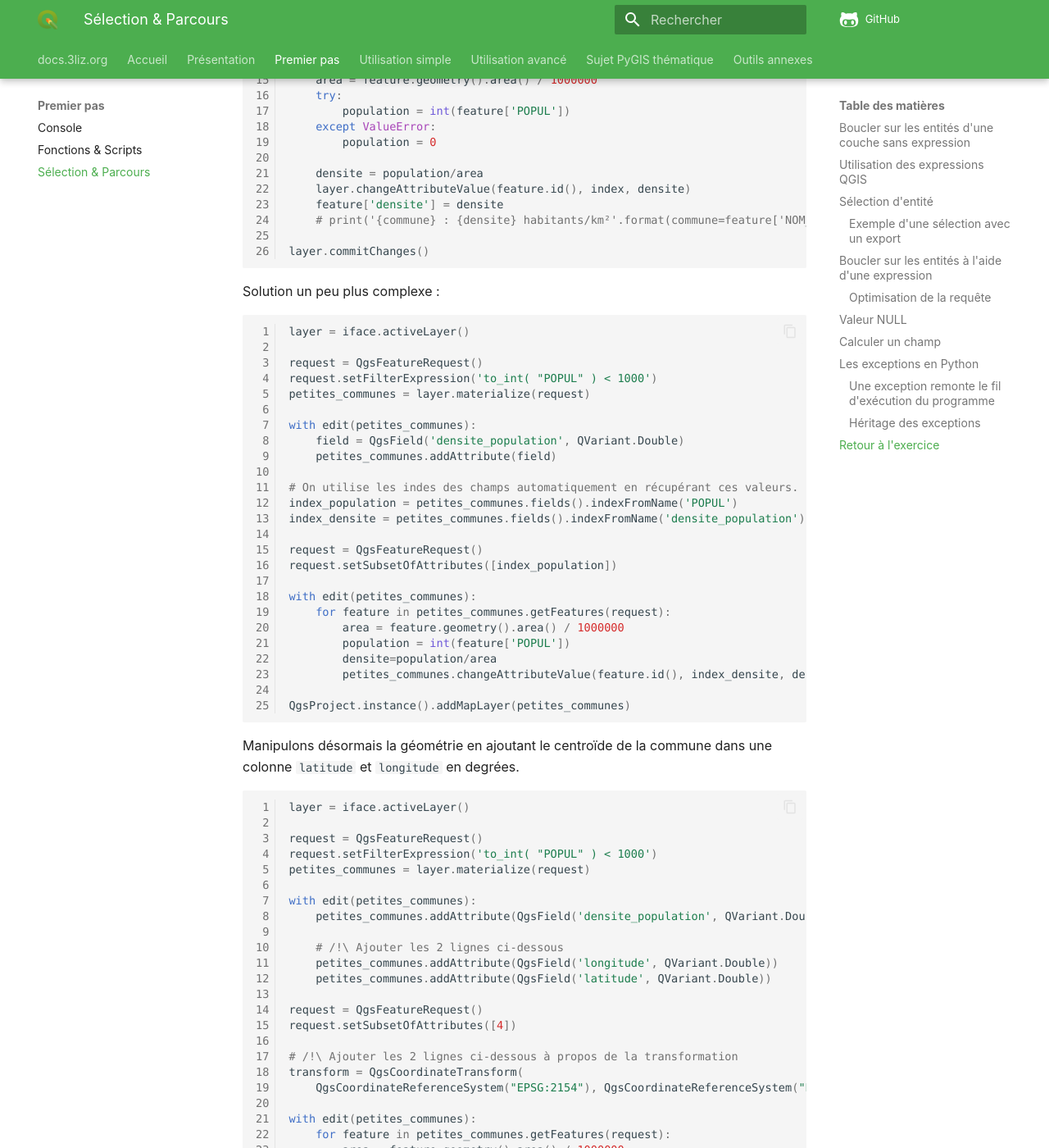
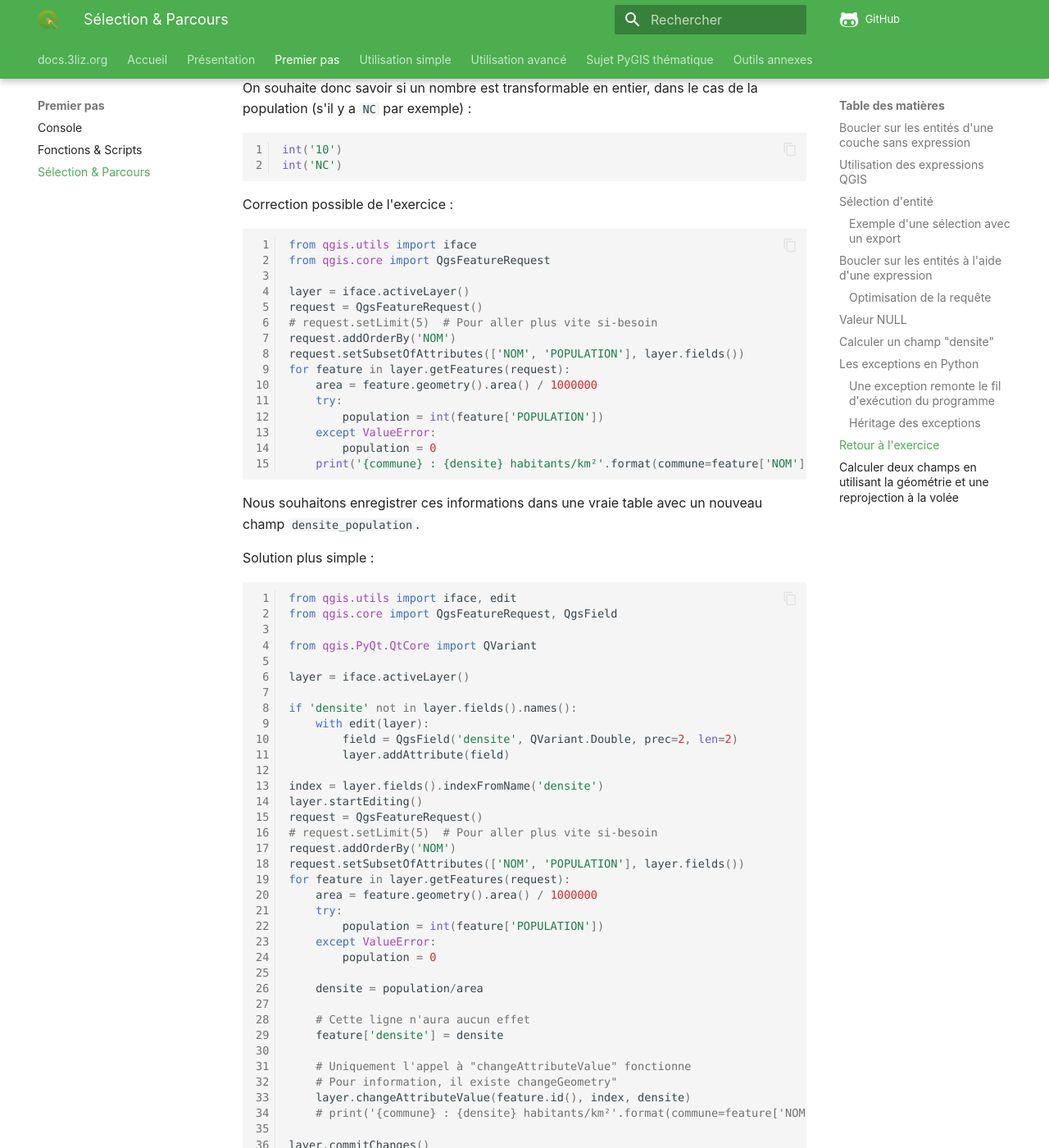
Before and after one commit to 3liz/formation-pyqgis, an MkDocs documentation site: the page built from docs/selection-parcours-entites.md, in a window 1280 px wide and 1400 px high, scrolled down 8153 px. Shown: the whole window at 82% size. Built offline with MkDocs 1.6.1 and Material for MkDocs 9.7.7, drawn with Linux system fonts in a browser that asks for light colours; nearby versions of some CDN libraries; comment, search, counter and statistics services are not loaded; some of the changed text lies outside the part shown.

Commit message:
Update memo & selection parcours

````diff
--- a/docs/selection-parcours-entites.md
+++ b/docs/selection-parcours-entites.md
@@ -5,6 +5,8 @@
 On peut parcourir les entités d'une couche `QgsVectorLayer` à l'aide de `getFeatures()` :
 
 ```python
+from qgis.utils import iface
+
 layer = iface.activeLayer()
 for feature in layer.getFeatures():
     print(feature)
@@ -34,9 +36,11 @@
 Nous allons faire la même chose, mais en utilisant Python. Pensez à **désélectionner** les entités.
 
 ```python
+from qgis.utils import iface
+
 layer = iface.activeLayer()
 layer.removeSelection()
-layer.selectByExpression("\"CODE_INSEE\" LIKE '{}%'".format(77))
+layer.selectByExpression(f"\"CODE_INSEE\" LIKE '77%'")
 layer.invertSelection()
 layer.removeSelection()
 ```
@@ -45,33 +49,50 @@
 sont déjà dans la légende. Il existe dans `QgsProject` plusieurs méthodes pour récupérer des couches dans la légende :
 
 ```python
+from qgis.core import QgsProject
+
 projet = QgsProject.instance()
 communes = projet.mapLayersByName('communes')[0]
 insee = projet.mapLayersByName('tableau INSEE')
 ```
 
+
+
 Notons le **s** dans `mapLayersByName`. Il peut y avoir plusieurs couches avec ce même nom de couche. La fonction retourne
 donc une liste de couches. Il convient alors de regarder si la liste est vide ou si elle contient plusieurs couches avec
 `len(communes)` par exemple.
 
+!!! warning
+    `mapLayersByName` fait uniquement une recherche stricte, sensible à la casse. Il faut passer par du
+    code Python "pure" en itérant sur l'ensemble des couches, indépendamment de leur nom si l'on souhaite faire une
+    recherche plus fine. Si vraiment on a besoin, on peut utiliser le module [re](https://docs.python.org/3/library/re.html)
+    (lien du [Docteur Python](https://python.doctor/page-expressions-regulieres-regular-python)).
+
 ```python
+from qgis.core import QgsProject
+
+projet = QgsProject.instance()
+communes = projet.mapLayersByName('communes')[0]
+
 if len(communes) == 0:
     print("Pas de couches dans la légende qui se nomme 'communes'")
     layer = None
-else len(communes) >= 1:
-    # TODO FIX ME
+elif len(communes) >= 1:
+    # TODO FIX ME, pas forcément la bonne couche 'communes'
     layer = communes[0]
 ```
 
 ### Exemple d'une sélection avec un export
 
 On souhaite pouvoir exporter les communes par département.
-On peut créer une variable `depts = ['34', '30']` puis boucler dessus pour exporter les entités sélectionnées dans
+On peut créer une variable `depts = ('34', '30')` puis boucler dessus pour exporter les entités sélectionnées dans
 un nouveau fichier.
 
 
 ```python
 from pathlib import Path
+from qgis.core import QgsProject, QgsVectorFileWriter
+from qgis.utils import iface
 
 layer = iface.activeLayer()
 
@@ -80,7 +101,7 @@
 options.fileEncoding = 'UTF-8'
 options.onlySelectedFeatures = True  # Nouvelle option pour la sélection
 
-depts = ['34', '30']
+depts = ('34', '30')
 for dept in depts:
     print(f"Dept {dept}")
     layer.selectByExpression(f"\"INSEE_DEP\"  =  '{dept}'")
@@ -95,13 +116,14 @@
         print(" → OK")
 ```
 
-Si l'on souhaite parcourir automatiquement les départements existants, on peut récupérer les valeurs uniques. Pour cela,
-il faut modifier deux lignes :
+!!! tip "Bonus"
+    Si l'on souhaite parcourir automatiquement les départements existants, on peut récupérer les valeurs uniques. Pour cela,
+    il faut modifier deux lignes :
 
-```python
-index = layer.fields().indexFromName("INSEE_DEP")
-for dept in layer.uniqueValues(index):
-```
+    ```python
+    index = layer.fields().indexFromName("INSEE_DEP")
+    for dept in layer.uniqueValues(index):
+    ```
 
 ## Boucler sur les entités à l'aide d'une expression
 
@@ -112,17 +134,25 @@
     l'objet courant comme s'il s'agissait d'un dictionnaire Python :
 
     ```python
-    # Pour accéder au champ "NOM_COM" de l'entité "feature" :
-    print(feature['NOM_COM'])
+    # Pour accéder au champ "NOM" de l'entité "feature" :
+    print(feature['NOM'])
     ```
+
+    On peut le voir dans les exemples `attribute` de QgsFeature : https://qgis.org/pyqgis/3.34/core/QgsFeature.html#qgis.core.QgsFeature.attribute
 
 L'exemple à **ne pas** faire, même si cela fonctionne (car on peut l'optimiser très facilement) :
 
+1. Imaginons une couche PostgreSQL
+2. On demande à QGIS de récupérer l'ensemble de la table distante, équivalent à `SELECT * FROM ma_table`
+3. **Puis**, on filtre dans QGIS (toute la données est présente dans QGIS Bureautique désormais)
+
 ```python
+from qgis.utils import iface
+
 layer = iface.activeLayer()
 for feature in layer.getFeatures():
-    if feature['POPUL'] != 'NC':
-        print(feature['NOM_COM'])
+    if feature['POPULATION'] != 'NC':
+        print(feature['NOM'])
 ```
 
 !!! tip
@@ -136,9 +166,17 @@
 Utilisons donc une expression pour limiter les résultats.
 
 ```python
-request = QgsFeatureRequest(QgsExpression('"POPUL" != \'NC\''))
+from qgis.utils import iface
+from qgis.core import QgsFeatureRequest
+
+layer = iface.activeLayer()
+
+request = QgsFeatureRequest()
+# Équivalent à SELECT * FROM ma_table WHERE "POPULATION" != 'NC'
+request.setFilterExpression('"POPULATION" != \'NC\'')
+
 for feature in layer.getFeatures(request):
-    print('{commune} : {nombre} habitants pour'.format(commune=feature['NOM'], nombre=feature['POPUL']))
+    print('{commune} : {nombre} habitants pour'.format(commune=feature['NOM'], nombre=feature['POPULATION']))
 ```
 
 Nous pouvons accessoirement ordonner les résultats et surtout encore optimiser la requête en :
@@ -149,22 +187,17 @@
 ??? "La solution pour les experts"
     ```python
     request = QgsFeatureRequest()
-    request.setFilterExpression('"POPUL" != \'NC\'')
+    request.setFilterExpression('"POPULATION" != \'NC\'')
     request.addOrderBy('NOM')
     request.setFlags(QgsFeatureRequest.NoGeometry)
     # request.setSubsetOfAttributes([1, 4]) autre manière moins pratique, historique
-    request.setSubsetOfAttributes(['NOM', 'POPUL'], layer.fields())
+    request.setSubsetOfAttributes(['NOM', 'POPULATION'], layer.fields())
+    # # Équivalent à SELECT NOM, POPULATION FROM ma_table WHERE "POPULATION" != 'NC' ORDER BY NOM
     for feature in layer.getFeatures(request):
-        print('{commune} : {nombre} habitants'.format(commune=feature['NOM'], nombre=feature['POPUL']))
+        print('{commune} : {nombre} habitants'.format(commune=feature['NOM'], nombre=feature['POPULATION']))
     ```
 
     * Faire le test en affichant un champ qui n'est pas dans la requête.
-
-    * Rajoutons une intersection spatiale avec l'emprise suivante :
-
-    ```python
-    request.setFilterRect(QgsRectangle(662737, 6807733, 717144, 6853979))
-    ```
 
 Si l'on souhaite "enregistrer" le résultat de cette expression QGIS, on peut la *matérialiser* dans une
 nouvelle couche :
@@ -196,9 +229,9 @@
     pass
 ```
 
-## Calculer un champ
+## Calculer un champ "densite"
 
-Avant-dernier exercice, afficher une liste des communes en incluant la densité de population.
+Nous souhaitons avoir une colonne `densite` dans notre table attributaire, avec la densité de population.
 
 Mais regardons avant la gestion des erreurs lors d'un traitement. En effet, nous allons
 vouloir "caster" (transformer le type) de la variable `population` en entier, mais attention,
@@ -349,15 +382,18 @@
 Correction possible de l'exercice :
 
 ```python
+from qgis.utils import iface
+from qgis.core import QgsFeatureRequest
+
 layer = iface.activeLayer()
 request = QgsFeatureRequest()
 # request.setLimit(5)  # Pour aller plus vite si-besoin
 request.addOrderBy('NOM')
-request.setSubsetOfAttributes(['NOM', 'POPUL'], layer.fields())
+request.setSubsetOfAttributes(['NOM', 'POPULATION'], layer.fields())
 for feature in layer.getFeatures(request):
     area = feature.geometry().area() / 1000000
     try:
-        population = int(feature['POPUL'])
+        population = int(feature['POPULATION'])
     except ValueError:
         population = 0
     print('{commune} : {densite} habitants/km²'.format(commune=feature['NOM'], densite=population/area))
@@ -368,6 +404,11 @@
 Solution plus simple :
 
 ```python
+from qgis.utils import iface, edit
+from qgis.core import QgsFeatureRequest, QgsField
+
+from qgis.PyQt.QtCore import QVariant
+
 layer = iface.activeLayer()
 
 if 'densite' not in layer.fields().names():
@@ -379,61 +420,44 @@
 layer.startEditing()
 request = QgsFeatureRequest()
 # request.setLimit(5)  # Pour aller plus vite si-besoin
-request.addOrderBy('NOM_COM')
-request.setSubsetOfAttributes(['NOM_COM', 'POPUL'], layer.fields())
+request.addOrderBy('NOM')
+request.setSubsetOfAttributes(['NOM', 'POPULATION'], layer.fields())
 for feature in layer.getFeatures(request):
     area = feature.geometry().area() / 1000000
     try:
-        population = int(feature['POPUL'])
+        population = int(feature['POPULATION'])
     except ValueError:
         population = 0
 
     densite = population/area
+
+    # Cette ligne n'aura aucun effet
+    feature['densite'] = densite
+
+    # Uniquement l'appel à "changeAttributeValue" fonctionne
+    # Pour information, il existe changeGeometry"
     layer.changeAttributeValue(feature.id(), index, densite)
-    feature['densite'] = densite
-    # print('{commune} : {densite} habitants/km²'.format(commune=feature['NOM_COM'], densite=round(population/area,2)))
+    # print('{commune} : {densite} habitants/km²'.format(commune=feature['NOM'], densite=round(population/area,2)))
 
 layer.commitChanges()
 ```
 
-Solution un peu plus complexe :
-
-```python
-layer = iface.activeLayer()
-
-request = QgsFeatureRequest()
-request.setFilterExpression('to_int( "POPUL" ) < 1000')
-petites_communes = layer.materialize(request)
-
-with edit(petites_communes):
-    field = QgsField('densite_population', QVariant.Double)
-    petites_communes.addAttribute(field)
-
-# On utilise les indes des champs automatiquement en récupérant ces valeurs.
-index_population = petites_communes.fields().indexFromName('POPUL')
-index_densite = petites_communes.fields().indexFromName('densite_population')
-
-request = QgsFeatureRequest()
-request.setSubsetOfAttributes([index_population])
-
-with edit(petites_communes):
-    for feature in petites_communes.getFeatures(request):
-        area = feature.geometry().area() / 1000000
-        population = int(feature['POPUL'])
-        densite=population/area
-        petites_communes.changeAttributeValue(feature.id(), index_densite, densite)
-
-QgsProject.instance().addMapLayer(petites_communes)
-```
+## Calculer deux champs en utilisant la géométrie et une reprojection à la volée
 
 Manipulons désormais la géométrie en ajoutant le centroïde de la commune dans une colonne `latitude` et
 `longitude` en degrées.
 
+!!! warning
+    TODO, en cours de correction, suppression de la variable `petite_communes`
+
 ```python
+from qgis.utils import iface, edit
+from qgis.core import QgsFeatureRequest, QgsField
+
 layer = iface.activeLayer()
 
 request = QgsFeatureRequest()
-request.setFilterExpression('to_int( "POPUL" ) < 1000')
+request.setFilterExpression('to_int( "POPULATION" ) < 1000')
 petites_communes = layer.materialize(request)
 
 with edit(petites_communes):
@@ -453,7 +477,7 @@
 with edit(petites_communes):
     for feature in petites_communes.getFeatures(request):
         area = feature.geometry().area() / 1000000
-        population = int(feature['POPUL'])
+        population = int(feature['POPULATION'])
         densite=population/area
         petites_communes.changeAttributeValue(feature.id(), 5, densite)
 
````
Also changed, not shown: other parts of docs/selection-parcours-entites.md (+1 -1 lines), docs/memo-python.md (+34 -28 lines).
